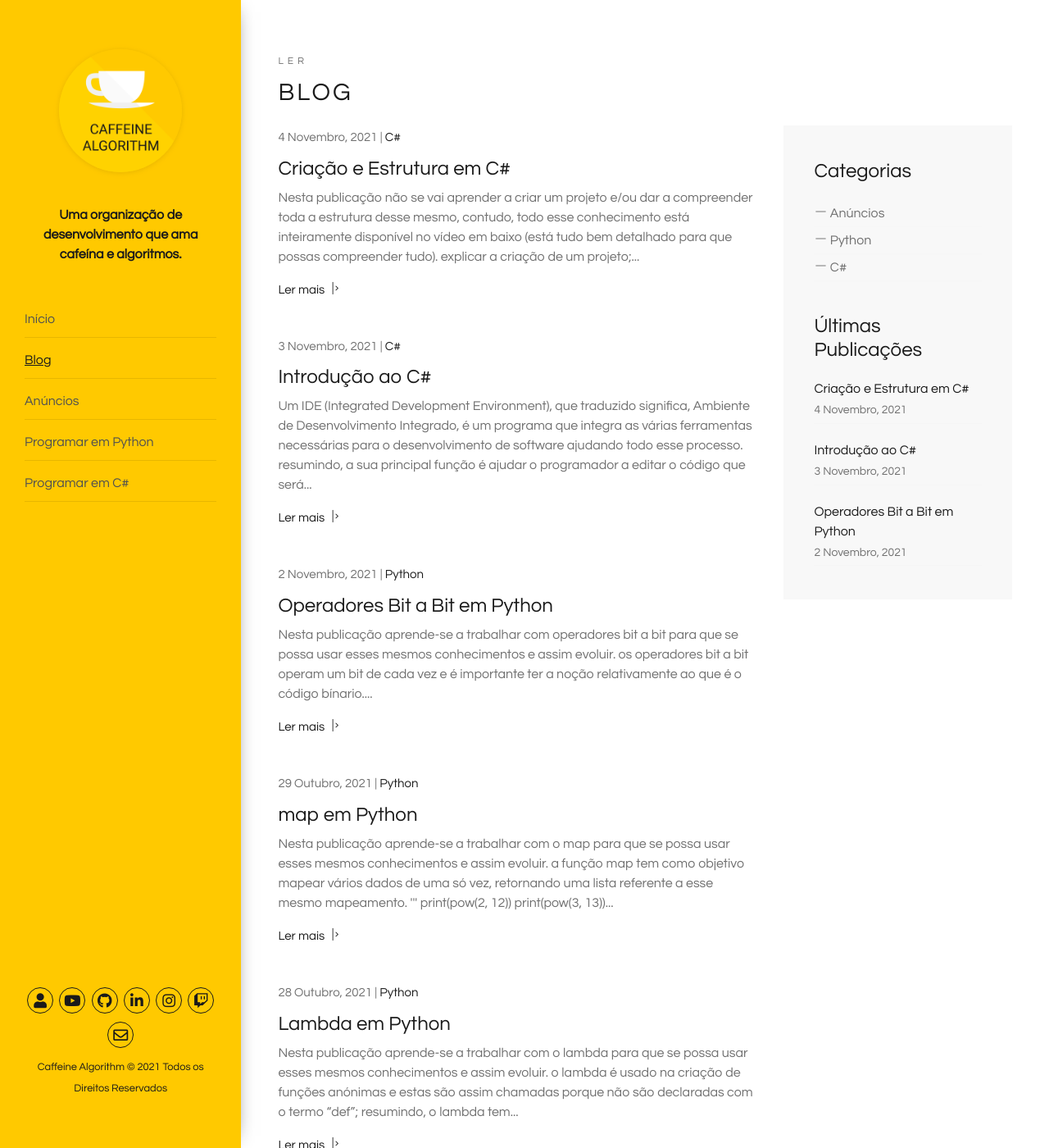
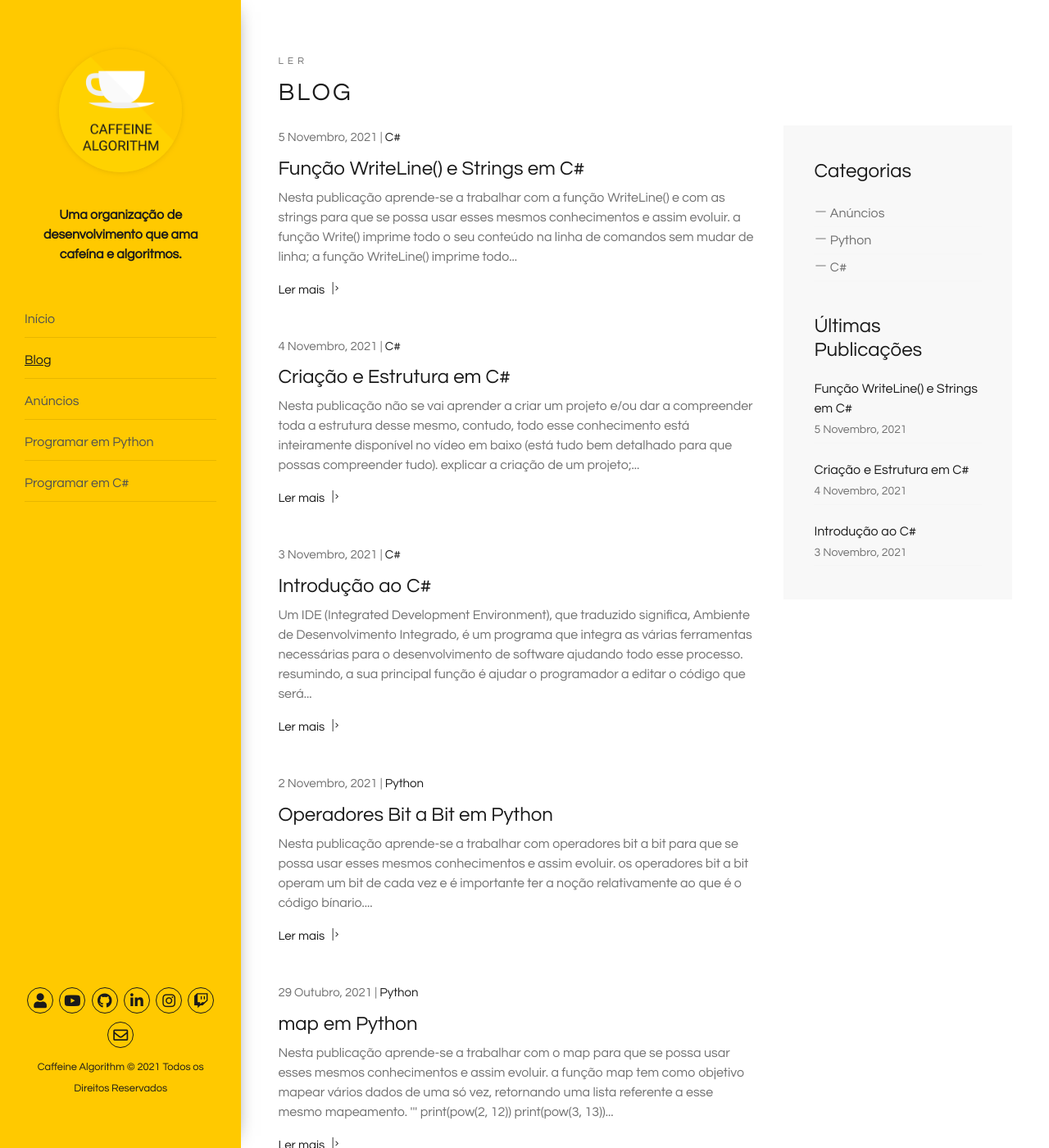
Before and after one commit to caffeinealgorithm/caffeinealgorithm.github.io, a Jekyll site: the page built from blog/index.html, in a window 1280 px wide and 1400 px high. Shown: the whole window at 82% size. Built offline with Jekyll 4.4.1, drawn with Linux system fonts in a browser that asks for light colours; the list of posts is cut into pages by our own code; some of the changed text lies outside the part shown.

````diff
--- /dev/null
+++ b/_posts/2021-11-05-funcao-writeline-e-strings-em-csharp.md
@@ -0,0 +1,47 @@
+---
+layout: post
+excerpt: Blog
+title: 'Função WriteLine() e Strings em C#'
+description: 'Descobre como se trabalha com a função WriteLine() e com as strings na linguagem de programação C#. Obtém respostas às tuas dúvidas com a teoria e os exemplos apresentados.'
+keywords: 'c#, csharp, função writeline, função, writeline, strings, string, publicação'
+date: 2021-11-05
+categories: [C#]
+---
+
+Nesta publicação aprende-se a trabalhar com a função `WriteLine()` e com as strings para que se possa usar esses mesmos conhecimentos e assim evoluir.
+
+- a função `Write()` imprime todo o seu conteúdo na linha de comandos sem mudar de linha;
+- a função `WriteLine()` imprime todo o seu conteúdo na linha de comandos e muda de linha;
+- a função `ReadKey()` aguarda que uma tecla do teclado seja pressionada e só depois é que o resto do código é executado;
+- uma string é um conjunto de carateres (letras, números e/ou símbolos);
+- todas as strings são inicializadas e finalizadas com aspas ("string").
+
+```csharp
+using System;
+namespace Base {
+  class Program {
+    static void Main(string[] args) {
+      var video = new FuncaoWriteLineEStrings();
+      video.Run();
+      Console.ReadKey();
+    }
+  }
+}
+```
+
+```csharp
+using System;
+namespace Base {
+  class FuncaoWriteLineEStrings {
+    public void Run() {
+      Console.Write("Estamos a usar a função Write() e eu sou uma string.");
+      Console.WriteLine("Estamos a usar a função WriteLine() e eu continuo a ser uma string.");
+      Console.WriteLine("Estamos a usar novamente a função WriteLine() e eu continuo a ser uma string.");
+    }
+  }
+}
+```
+
+Não te esqueças de [assistir ao vídeo](https://youtu.be/2-dIbl35A_w){:target="\_blank"} e podes sempre ler esta publicação [em inglês](https://nelsonsilvadev.com/blog/20211105/writeline-function-and-strings-in-csharp/){:target="\_blank"}.
+
+### _Happy coding!_
--- a/index.html
+++ b/index.html
@@ -73,7 +73,7 @@ keywords: organização, desenvolvimento, cafeína, algoritmos, publicações, v
       </div>
 
       <div class="row">
-        {% for video in site.csharp %} {% if video.id == "/csharp/2" %}
+        {% for video in site.csharp %} {% if video.id == "/csharp/3" %}
         <div
           class="col-xs-12 col-sm-3 col-sm-6 col-lg-6 col-xl-3 animate-box"
           data-animate-effect="fadeInLeft"
````
Also changed, not shown: _csharp/3.md (added, +5 -0 lines), assets/img/playlists/csharp/3.png (added).
